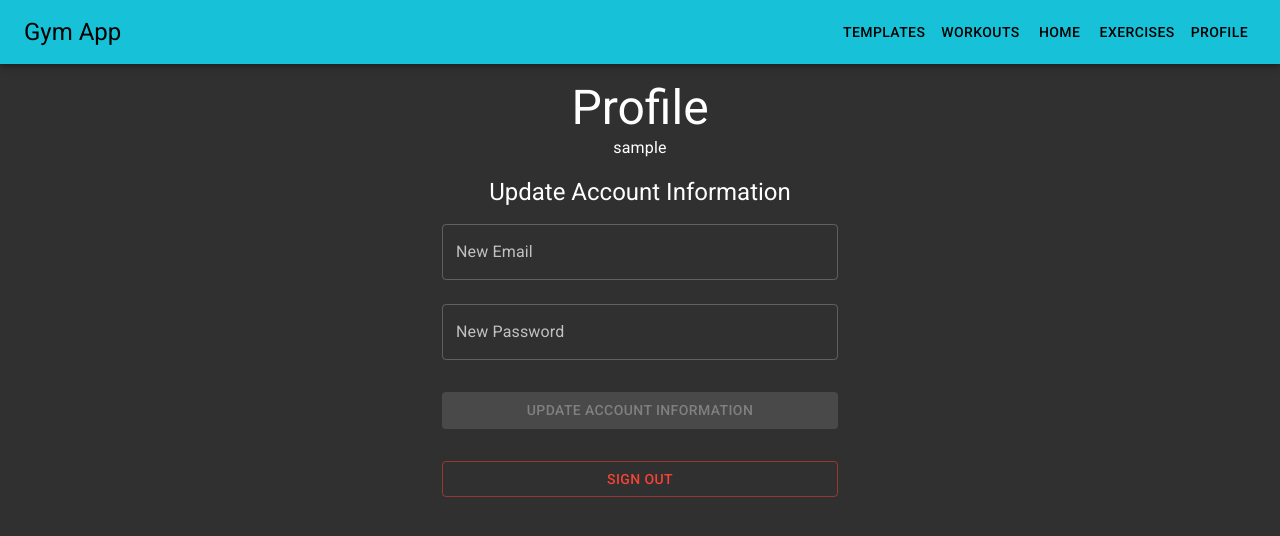
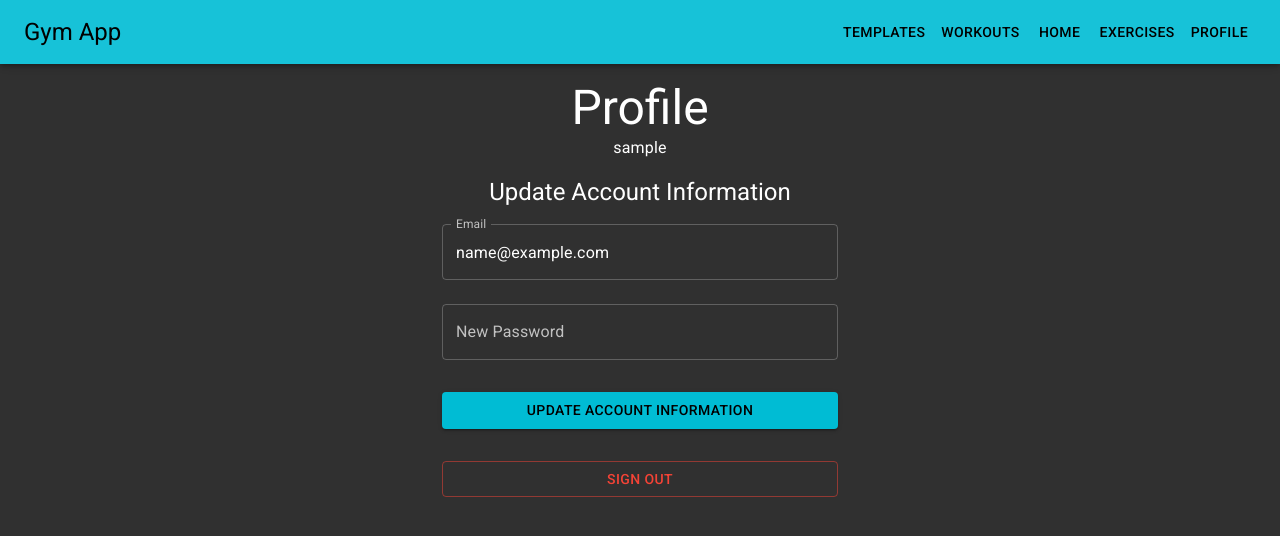
Before and after one commit to toukolonka/gym, a React (Create React App) app in the folder client/: page /profile in a window 1280 px wide. Shown: the top 536 px of the page. Built offline with nearby package versions, Linux system fonts and the light colour scheme; sample sign-in values are in the browser's storage.

Commit message:
Modify sign in, sign up and profile

```diff
--- a/client/src/components/Exercise/ExerciseView.jsx
+++ b/client/src/components/Exercise/ExerciseView.jsx
@@ -144,6 +144,7 @@ ExerciseView.propTypes = {
   user: PropTypes.exact({
     username: PropTypes.string.isRequired,
     id: PropTypes.string.isRequired,
+    email: PropTypes.string,
     iat: PropTypes.number.isRequired,
   }).isRequired,
   open: PropTypes.bool.isRequired,
--- a/client/src/components/Profile/UpdateAccountForm.jsx
+++ b/client/src/components/Profile/UpdateAccountForm.jsx
@@ -32,7 +32,7 @@ const UpdateAccountForm = ({
         margin="normal"
         fullWidth
         name="email"
-        label="New Email"
+        label="Email"
         placeholder="Give us your new email address!"
         id="email"
         color="primary"
--- a/client/src/pages/Profile/Profile.jsx
+++ b/client/src/pages/Profile/Profile.jsx
@@ -12,7 +12,14 @@ const Profile = () => {
   const [email, setEmail] = useState('');
   const [newPassword, setNewPassword] = useState('');
   const [updateButtonDisabled, setUpdateButtonDisabled] = useState(true);
+  const { user, logout } = useContext(AuthContext);
   const { enqueueSnackbar } = useSnackbar();
+
+  useEffect(() => {
+    if (user && user.email) {
+      setEmail(user.email);
+    }
+  }, []);
 
   // When email or newpassword field is changed, check if update-button should be disabled or not
   useEffect(() => {
@@ -22,8 +29,6 @@ const Profile = () => {
       setUpdateButtonDisabled(true);
     }
   }, [email, newPassword]);
-
-  const { user, logout } = useContext(AuthContext);
 
   const handleEmailChange = (event) => {
     setEmail(event.target.value);
--- a/client/src/pages/SignIn/SignIn.jsx
+++ b/client/src/pages/SignIn/SignIn.jsx
@@ -21,21 +21,21 @@ const SignIn = () => {
     setPassword(event.target.value);
   };
 
-  const handleSubmit = async (event) => {
+  const handleSubmit = (event) => {
     event.preventDefault();
-    const userData = await loginService.login({
+    loginService.login({
       username,
       password,
-    });
-    // If login with backend was succesfully completed
-    if (userData) {
-      context.login(userData);
-      enqueueSnackbar('Login Successful', { variant: 'success' });
-      history.push('/');
-    } else {
-      setPassword('');
-      enqueueSnackbar('Username or password incorrect', { variant: 'error' });
-    }
+    })
+      .then((userData) => {
+        context.login(userData);
+        enqueueSnackbar('Login Successful', { variant: 'success' });
+        history.push('/');
+      })
+      .catch(() => {
+        setPassword('');
+        enqueueSnackbar('Username or password incorrect', { variant: 'error' });
+      });
   };
 
   return (
--- a/client/src/pages/SignUp/SignUp.jsx
+++ b/client/src/pages/SignUp/SignUp.jsx
@@ -27,7 +27,7 @@ const SignUp = () => {
     setEmail(event.target.value);
   };
 
-  const handleSubmit = async (event) => {
+  const handleSubmit = (event) => {
     event.preventDefault();
 
     // Validation
@@ -52,27 +52,25 @@ const SignUp = () => {
     }
 
     // Register
-    const userdata = await registrationService.signup({
+    registrationService.signup({
       username,
       password,
       email,
-    });
-
-    if (userdata) {
-      // If registration was successful, login
-      enqueueSnackbar('Registration successful', { variant: 'success' });
-      const logindata = await loginService.login({
-        username,
-        password,
+    })
+      .then(() => {
+        loginService.login({
+          username,
+          password,
+        })
+          .then((logindata) => {
+            context.login(logindata);
+            enqueueSnackbar('Login Successful', { variant: 'success' });
+            history.push('/');
+          });
+      })
+      .catch(() => {
+        enqueueSnackbar('Username or password already in use', { variant: 'error' });
       });
-      if (logindata) {
-        context.login(logindata);
-        enqueueSnackbar('Login Successful', { variant: 'success' });
-        history.push('/');
-      }
-    } else {
-      enqueueSnackbar('Username or password already in use', { variant: 'error' });
-    }
   };
 
   return (
```
Also changed, not shown: 1 other file (tests, documents, lock files or other folders).
